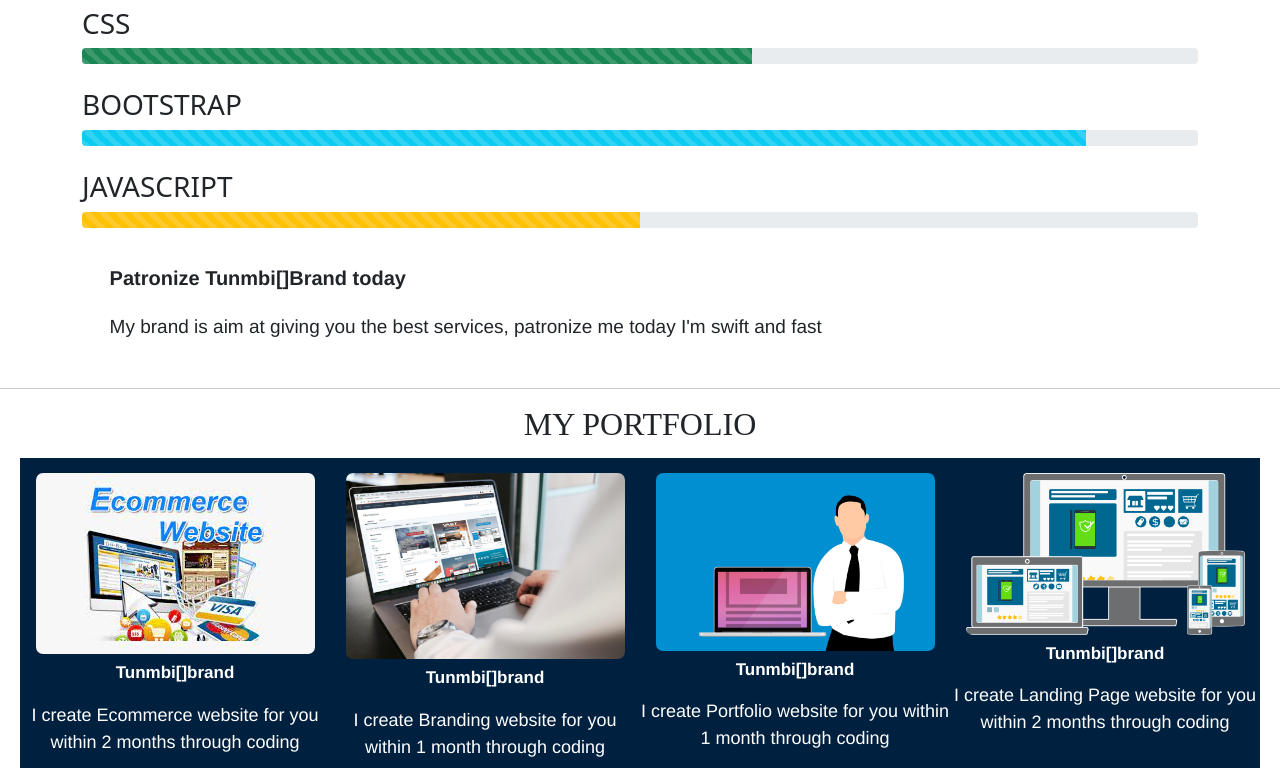
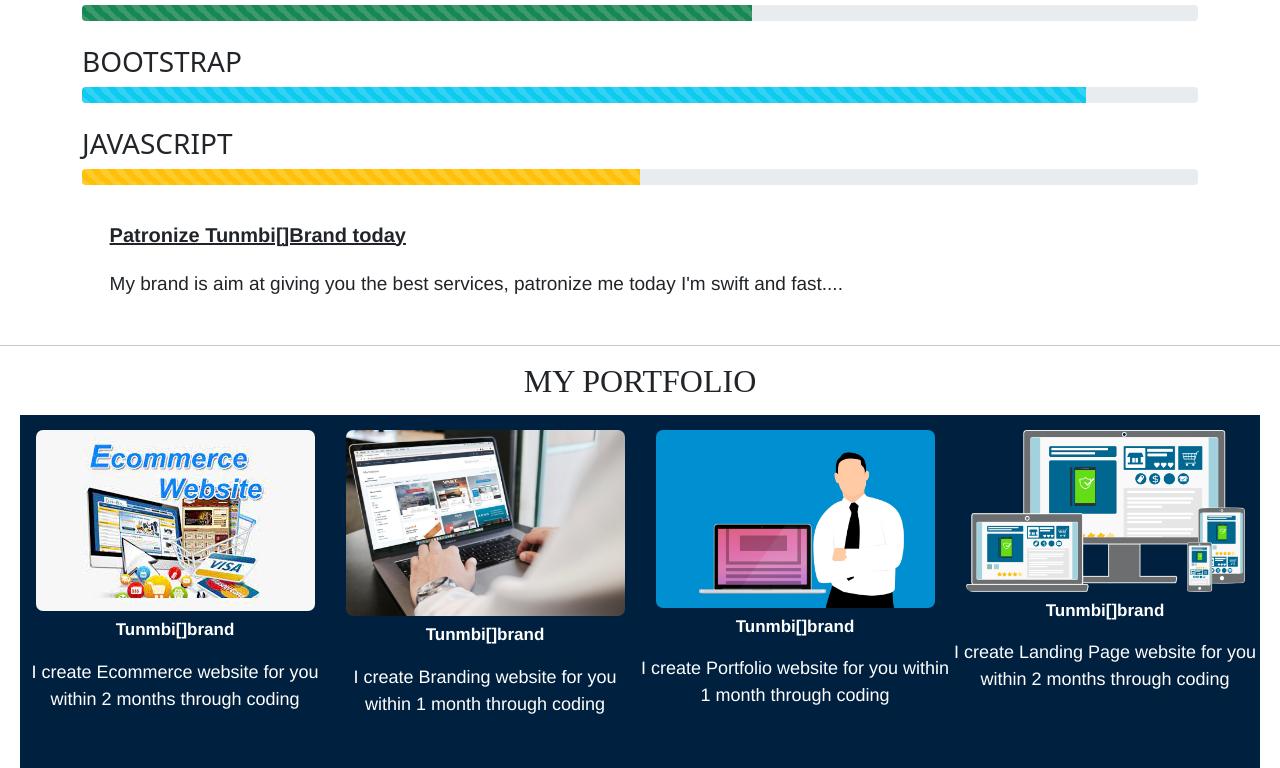
Before and after one commit to Tunmbi0204/brand-page, a plain HTML site: page index.html in a window 1280 px wide. Shown: the part 1043-1811 px from the top of the page. Drawn offline with nearby package versions, Linux system fonts and the light colour scheme.

Commit message:
update dec 5

```diff
--- a/index.html
+++ b/index.html
@@ -49,7 +49,7 @@
                <div>
                 <br>
                 <br>
-                <p class="colored">I'm the creative brand</p>
+                <!-- <p class="colored">I'm the creative brand</p> -->
                  <p class="big">TUNMBI[]BRAND</p>
                 <p class="small">You are wonderfully welcome to <span>TUNMBI[]BRAND.</span> A brand that
                 helps people to develop websites for the monetization of their business...</p>
@@ -160,9 +160,9 @@
                 <div class="patronize" style="margin-left: 7%;">
 
                   <div>
-                  <p class="colored">Patronize Tunmbi[]Brand today</p>
+                  <p class="colored" style="text-decoration: underline;">Patronize Tunmbi[]Brand today</p>
                   <p class="normal">My brand is aim at giving you the best services, patronize me today
-                     I'm swift and fast</p>
+                     I'm swift and fast....</p>
                      </div>
                      </div>
                 <!---------------------------FOURTH SECTION END------------>
```
